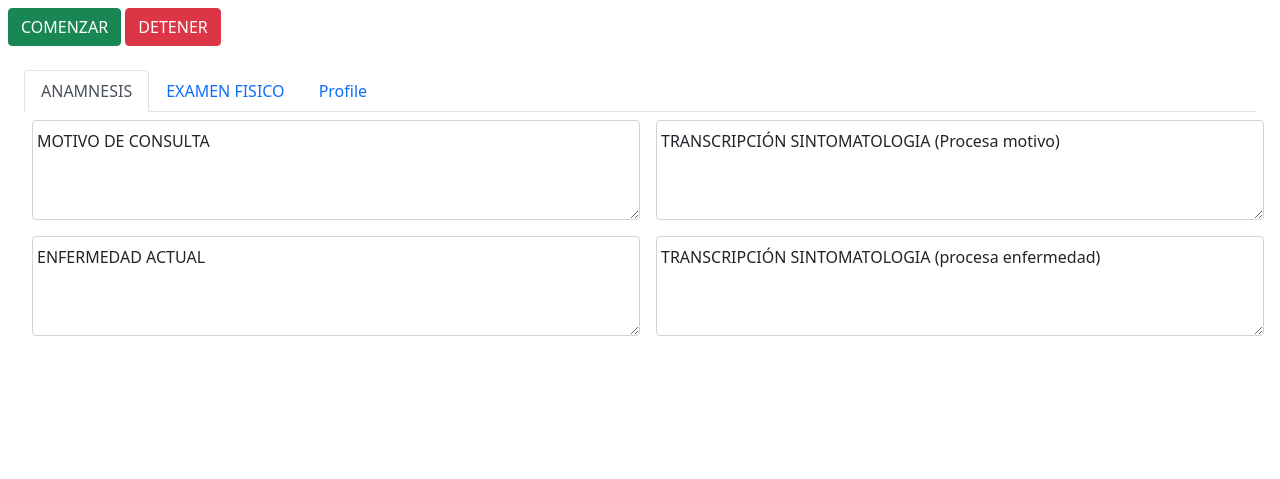
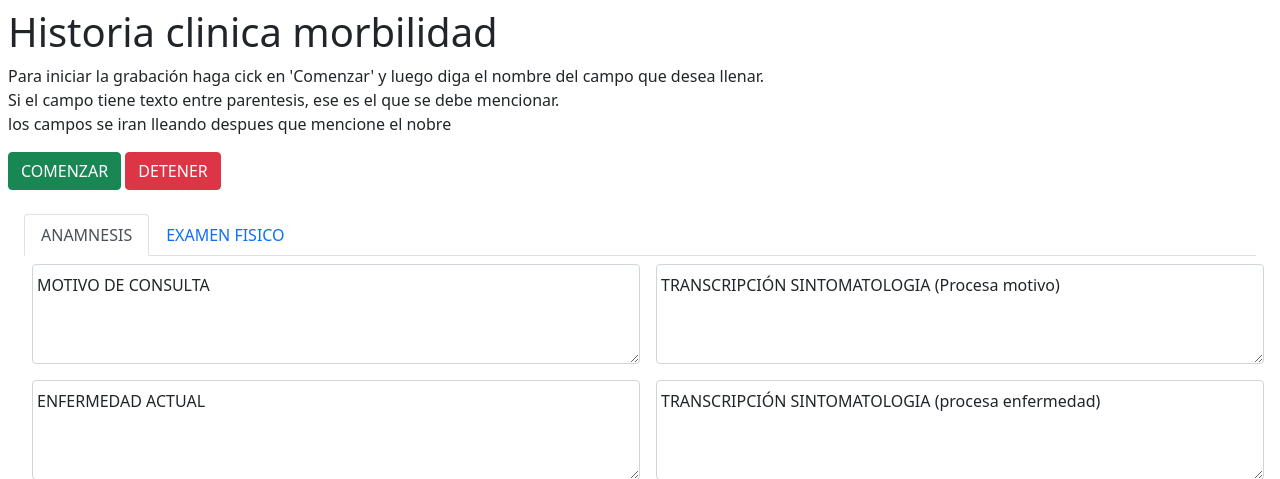
Before and after one commit to juliozaor/pruebamed, a PHP site: page /index3.php in a window 1280 px wide. Shown: the top 479 px of the page. Run offline with PHP 8.4, Linux system fonts and the light colour scheme.

Commit message:
ajunte de estañas

```diff
--- a/index3.php
+++ b/index3.php
@@ -11,13 +11,20 @@
 </head>
 
 <body>
+  <div class="m-2">
+    <h1>Historia clinica morbilidad</h1>
+    <p>Para iniciar la grabación haga cick en 'Comenzar' y luego diga el nombre del campo que desea llenar. <br>
+    Si el campo tiene texto entre parentesis, ese es el que se debe mencionar. <br>
+    los campos se iran lleando despues que mencione el nobre</p>
+  </div>
 
   <div class="m-2">
     <button class="btn btn-success" id="btnStart">COMENZAR</button>
     <button class="btn btn-danger" id="btnStop">DETENER</button>
-    <br>
-     <span class="grabando" id="grabando"> <strong>Grabando ....</strong> <br>
-     <small> para terminar, diga la palabra 'finalizar' o haga clic en el boton detener</small></span>
+    <p><span class="grabando" id="grabando"> <strong>Grabando ....</strong> <br>
+
+     <small> para terminar, diga la palabra 'finalizar' o haga clic en el boton detener</small></span></p>
+
   </div>
   <div class="m-4">
     <ul class="nav nav-tabs" id="myTab" role="tablist">
@@ -27,9 +34,9 @@
       <li class="nav-item" role="presentation">
         <button class="nav-link" id="revisionporsistema-tab" data-bs-toggle="tab" data-bs-target="#revisionporsistema" type="button" role="tab" aria-controls="revisionporsistema" aria-selected="true">EXAMEN FISICO</button>
       </li>
-      <li class="nav-item" role="presentation">
+      <!-- <li class="nav-item" role="presentation">
         <button class="nav-link" id="examenfisico-tab" data-bs-toggle="tab" data-bs-target="#examenfisico" type="button" role="tab" aria-controls="examenfisico" aria-selected="false">Profile</button>
-      </li>
+      </li> -->
     </ul>
     <div class="tab-content" id="myTabContent">
     <div class="tab-pane fade show active" id="anamnesis" role="tabpanel" aria-labelledby="anamnesis-tab">
```
Also changed, not shown: scripts/audio.js (indentation only), 1 other file.
